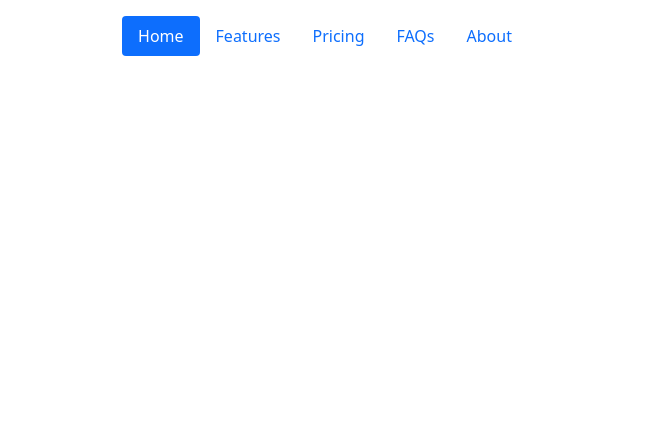
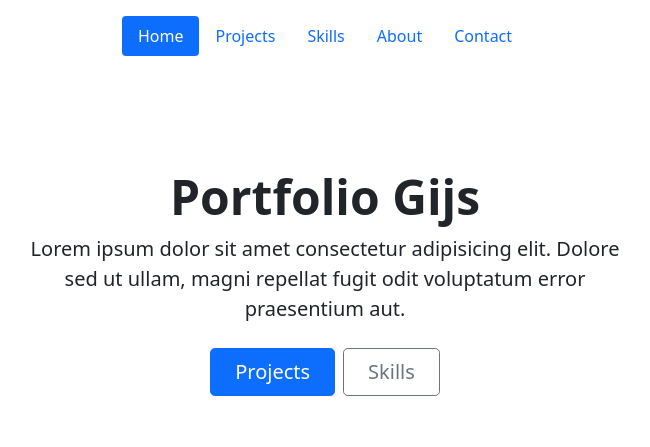
Before and after one commit to gijsvanloon/gijsvanloon.github.io, a plain HTML site: page index.html in a window 1280 px wide. Shown: the whole page, without its empty margins (315-965 px from the left). Drawn offline with nearby package versions, Linux system fonts and the light colour scheme.

Commit message:
first page

```diff
--- a/index.html
+++ b/index.html
@@ -12,12 +12,22 @@
         <header class="d-flex justify-content-center py-3">
         <ul class="nav nav-pills">
             <li class="nav-item"><a href="#" class="nav-link active" aria-current="page">Home</a></li>
-            <li class="nav-item"><a href="#" class="nav-link">Features</a></li>
-            <li class="nav-item"><a href="#" class="nav-link">Pricing</a></li>
-            <li class="nav-item"><a href="#" class="nav-link">FAQs</a></li>
+            <li class="nav-item"><a href="#" class="nav-link">Projects</a></li>
+            <li class="nav-item"><a href="#" class="nav-link">Skills</a></li>
             <li class="nav-item"><a href="#" class="nav-link">About</a></li>
+            <li class="nav-item"><a href="#" class="nav-link">Contact</a></li>
         </ul>
         </header>
     </div>
+    <div class="px-4 py-5 my-5 text-center">
+        <h1 class="display-5 fw-bold">Portfolio Gijs</h1>
+        <div class="col-lg-6 mx-auto">
+            <p class="lead mb-4">Lorem ipsum dolor sit amet consectetur adipisicing elit. Dolore sed ut ullam, magni repellat fugit odit voluptatum error praesentium aut.</p>
+            <div class="d-grid gap-2 d-sm-flex justify-content-sm-center">
+            <button type="button" class="btn btn-primary btn-lg px-4 gap-3">Projects</button>
+            <button type="button" class="btn btn-outline-secondary btn-lg px-4">Skills</button>
+            </div>
+        </div>
+    </div>
 </body>
 </html>
```
